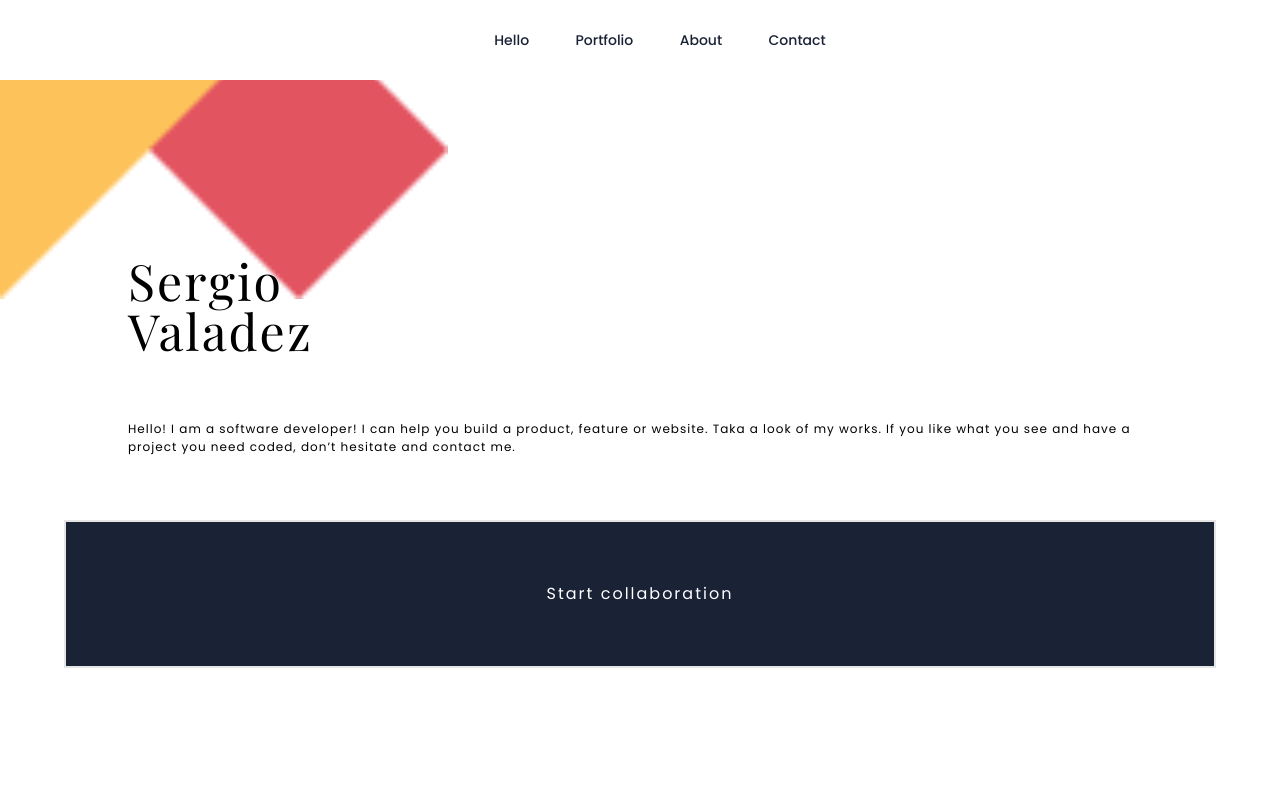
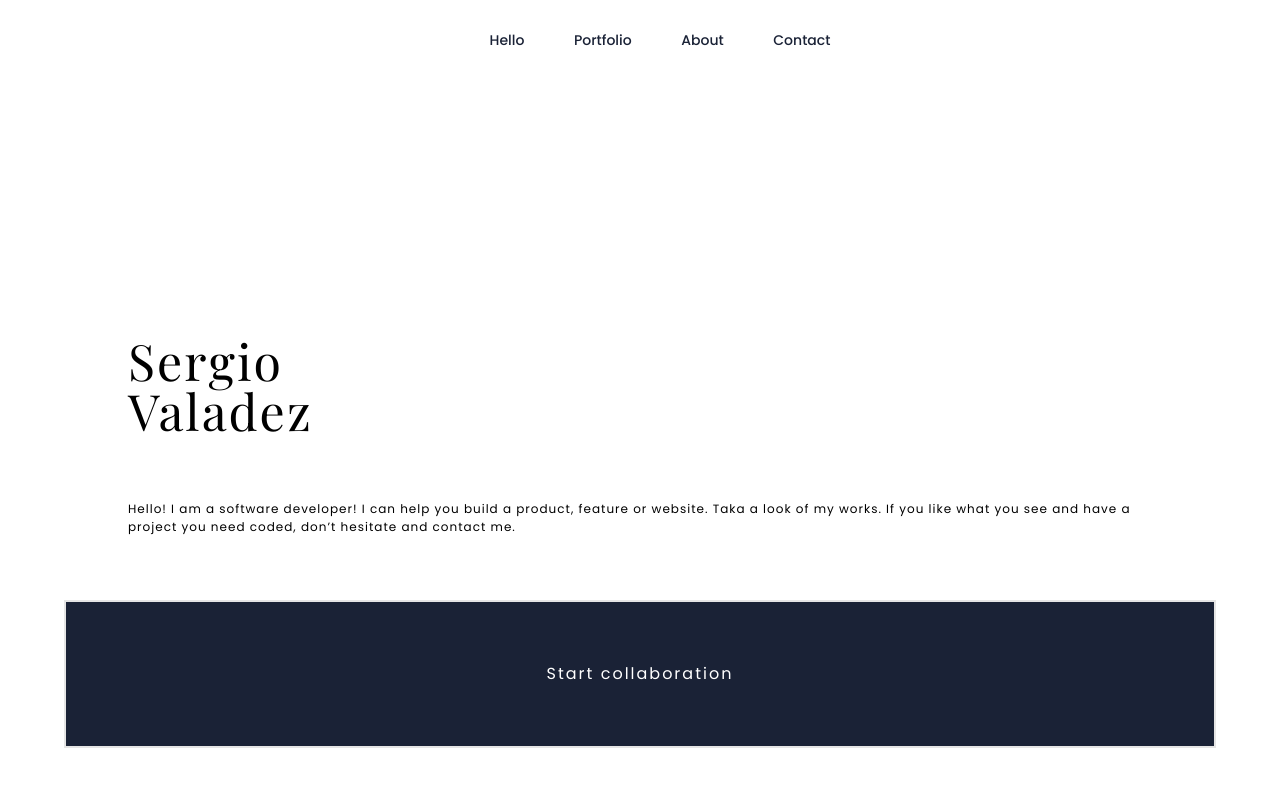
Before and after one commit to sergiogval/sergiogval.github.i, a website: page index.html in a window 1280 px wide. Shown: the top 794 px of the page. Drawn offline with nearby package versions, Linux system fonts and the light colour scheme; a web font is replaced by a local one.

Commit message:
Fix header style bugs on both versions

```diff
--- a/css/mobile.css
+++ b/css/mobile.css
@@ -8,18 +8,19 @@
 body {
   font-size: 62.5%;
   box-sizing: border-box;
-  background-image: url("landing.png");
-  background-repeat: no-repeat;
-  background-size: 35%;
-  background-position: left top;
   margin: 0;
   padding: 0;
 }
 
 header {
   display: flex;
-  margin: 2%;
+  margin: 0;
+  height: 12vh;
   justify-content: end;
+  background-image: url("landing.png");
+  background-repeat: no-repeat;
+  background-size: 35%;
+  background-position: left top;
 }
 
 .nombre {
@@ -419,8 +420,11 @@ a:active {
 
 @media (min-width: 768px) {
   header {
+    background-image: none;
     margin: 0;
     padding: 0;
+    width: 100vw;
+    height: 10vh;
   }
 
   nav {
@@ -429,8 +433,6 @@ a:active {
     flex-direction: column;
     align-items: center;
     background-color: #fff;
-    width: 100vw;
-    height: 10vh;
     padding: 0;
     margin: 0;
     box-sizing: border-box;
@@ -443,9 +445,9 @@ a:active {
   .menu {
     display: flex;
     flex-direction: row;
-    width: 35vw;
     height: 10vh;
-    justify-content: space-evenly;
+    width: 100vw;
+    justify-content: center;
     align-items: center;
     margin: 0;
   }
@@ -470,7 +472,7 @@ a:active {
     font-family: 'poppins', sans-serif;
   }
 
-  .menu-items:hover {
+  .menu-items:hover > a {
     border-bottom: solid 2px #1a2236;
   }
 }
```
